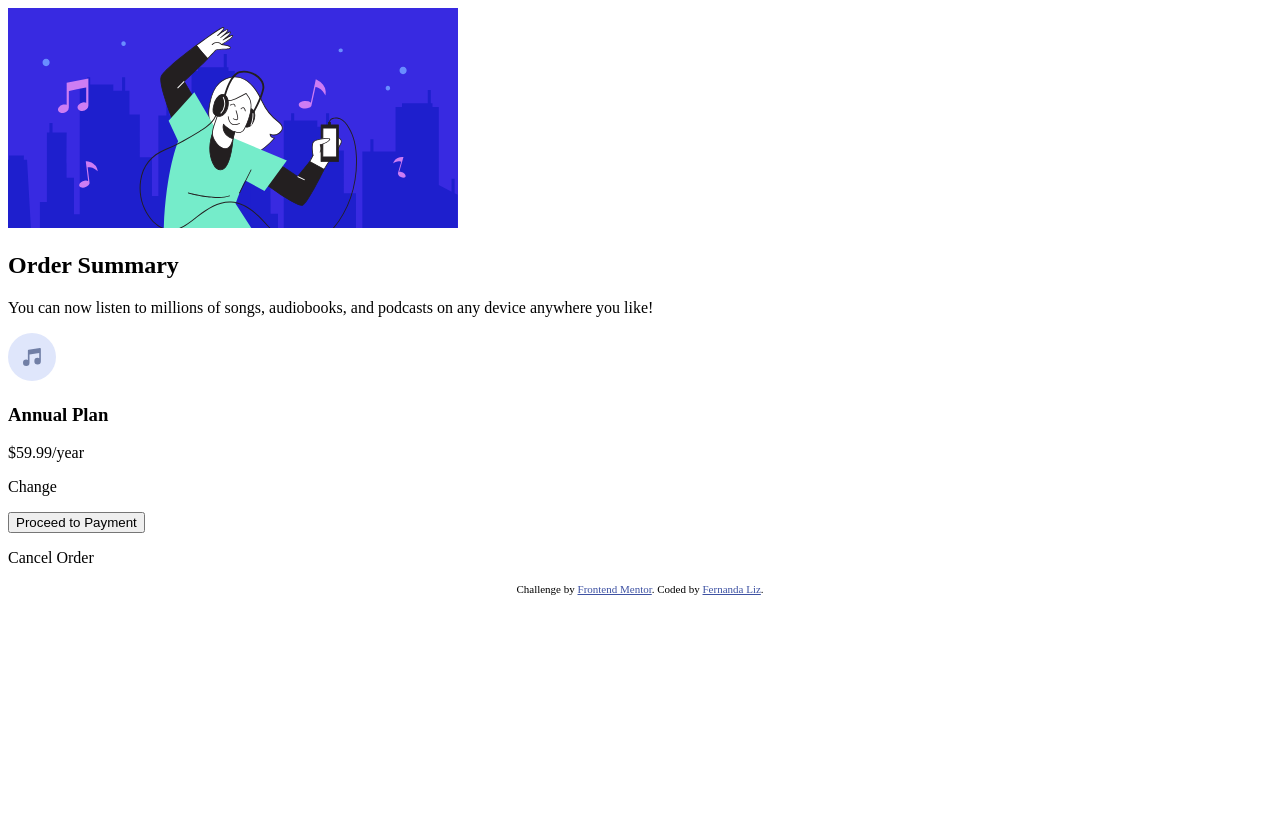
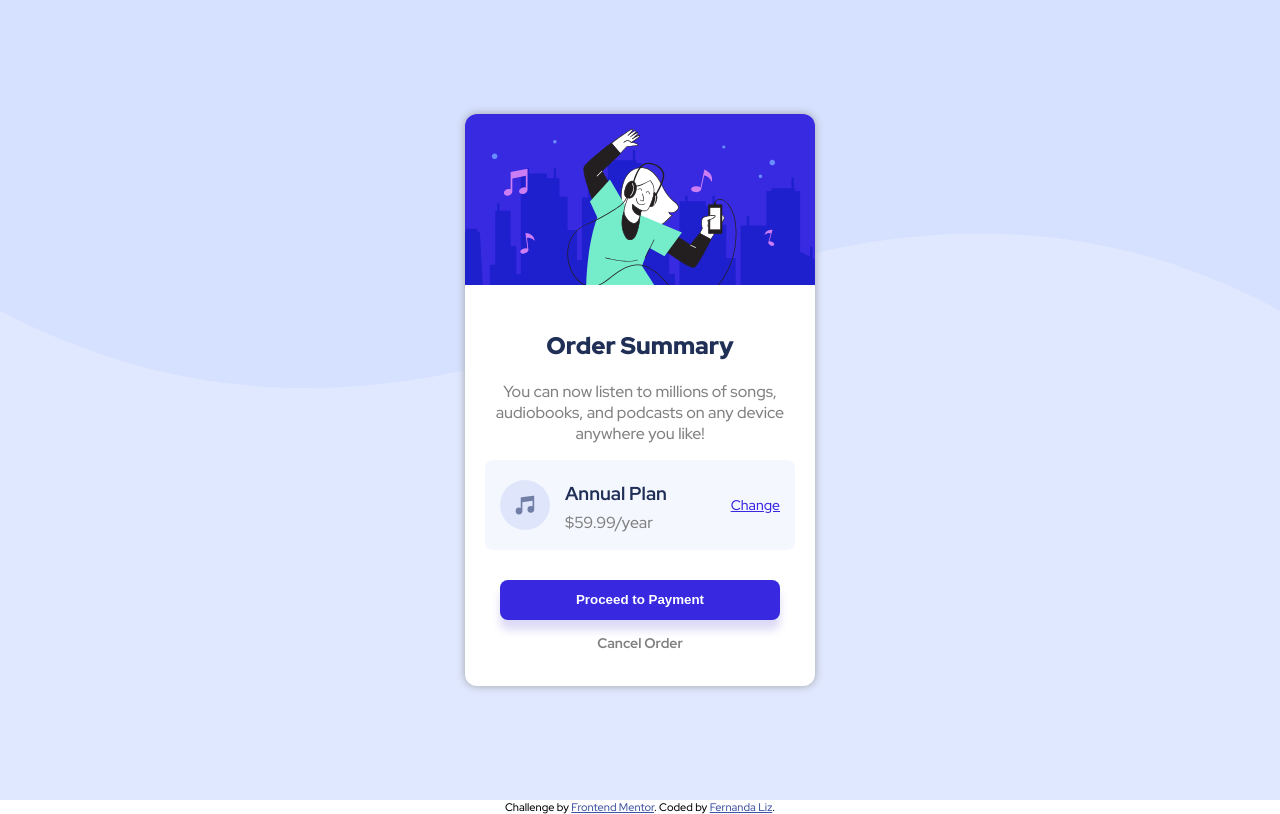
Before and after one commit to fernandalizs/D6-order_sumary, a plain HTML site: page index.html in a window 1280 px wide. Drawn offline with Linux system fonts and the light colour scheme; the site is published under a folder, as on GitHub Pages, so addresses that start at the root find nothing; files whose address does not match are found by name.

Commit message:
Pasta css adicionada

```diff
--- a/index.html
+++ b/index.html
@@ -11,7 +11,7 @@
       sizes="32x32"
       href="./images/favicon-32x32.png"
     />
-    <link rel="stylesheet" href="/style.css" />
+    <link rel="stylesheet" href="css/style.css" />
     <link rel="preconnect" href="https://fonts.gstatic.com" crossorigin />
     <link
       href="https://fonts.googleapis.com/css2?family=Red+Hat+Display:wght@500;700;900&display=swap"
```
Also changed, not shown: css/style.css (renamed from style.css).
